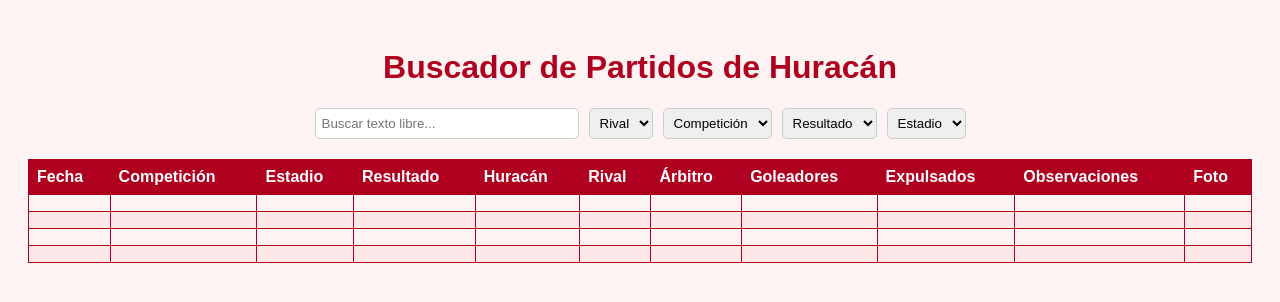
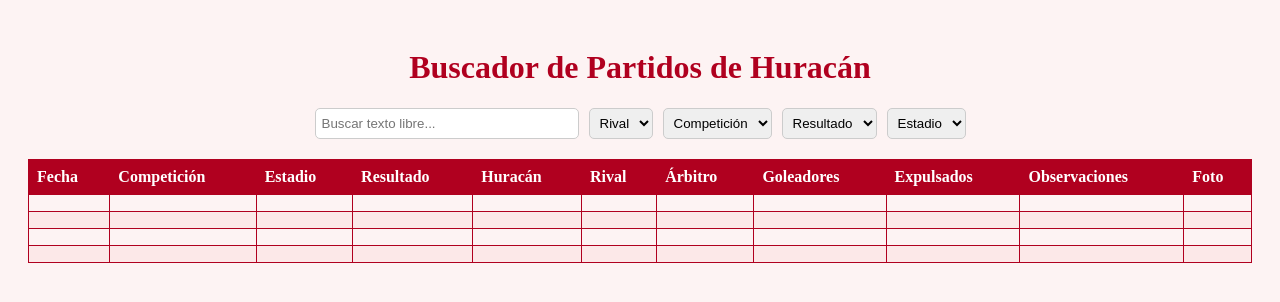
Before and after one commit to Pablo-Viviani/Buscador-Globopedia, a plain HTML site: page index.html in a window 1280 px wide. Drawn offline with Linux system fonts and the light colour scheme.

Commit message:
Update index.html

```diff
--- a/index.html
+++ b/index.html
@@ -7,7 +7,7 @@
   <title>Buscador de Partidos - Globopedia</title>
   <style>
     body {
-      font-family: sans-serif;
+      font-family: museo 500;
       background-color: #fdf3f3;
       color: #6b0f1a;
       padding: 20px;
```
